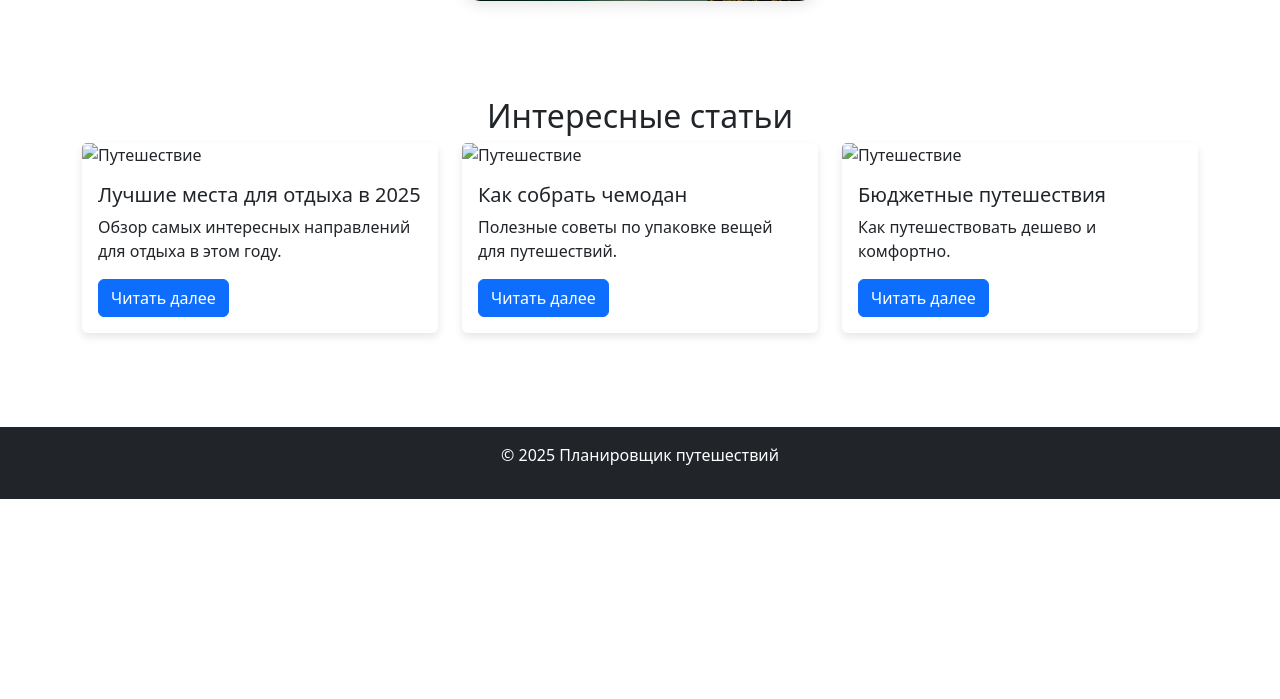
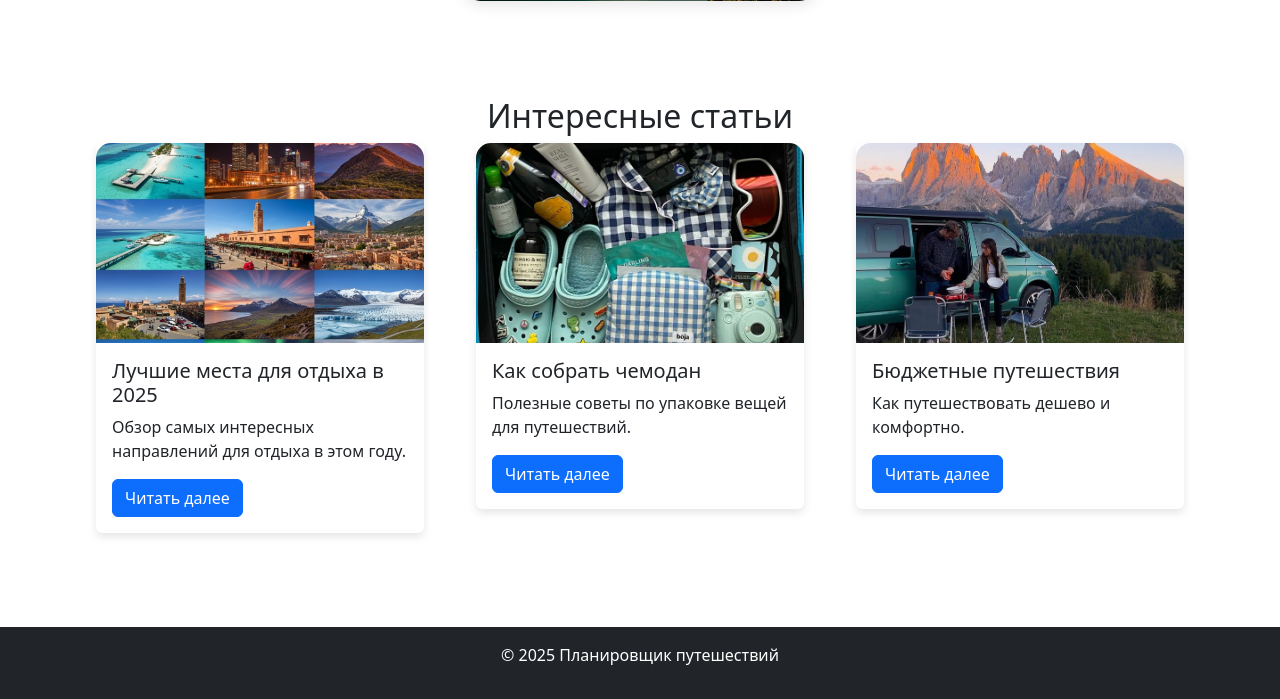
Before and after one commit to HYG0/Travel-web-app, a Flask app: page / in a window 1280 px wide. Shown: the part 591-1290 px from the top of the page. Before the commit the page ends 1090 px from the top, so only its background shows below. Run offline with Flask 3, Linux system fonts and the light colour scheme; style sheets or scripts are compiled from the project's sources; some libraries are stand-ins or nearby versions.

Commit message:
добавлены фото для статей

```diff
--- a/app/static/css/main.scss
+++ b/app/static/css/main.scss
@@ -178,6 +178,15 @@ $theme-colors: map-merge($theme-colors, $custom-colors);
     margin-bottom: 20px;
     border: none;
     box-shadow: 0 4px 8px rgba(0,0,0,0.1);
+    max-width: 328px; /* Синхронизация с максимальной шириной карусели */
+    margin-left: auto;
+    margin-right: auto; /* Центрирование карточек */
+}
+.card-img-top {
+    width: 100%; /* Ширина равна ширине карточки */
+    height: 200px; /* Фиксированная высота для изображения */
+    object-fit: cover; /* Масштабирование изображения с сохранением пропорций */
+    border-radius: 15px 15px 0 0; /* Закругленные углы сверху */
 }
 
 /* Подвал */
--- a/app/templates/main.html
+++ b/app/templates/main.html
@@ -68,7 +68,7 @@
         <div class="row">
             <div class="col-md-6 col-lg-4 mb-4">
                 <div class="card">
-                    <img src="https://via.placeholder.com/400x250" class="card-img-top" alt="Путешествие">
+                    <img src="../static/images/vacation.jpg" class="card-img-top" alt="Путешествие">
                     <div class="card-body">
                         <h5 class="card-title">Лучшие места для отдыха в 2025</h5>
                         <p class="card-text">Обзор самых интересных направлений для отдыха в этом году.</p>
@@ -78,7 +78,7 @@
             </div>
             <div class="col-md-6 col-lg-4 mb-4">
                 <div class="card">
-                    <img src="https://via.placeholder.com/400x250" class="card-img-top" alt="Путешествие">
+                    <img src="../static/images/bag.jpg" class="card-img-top" alt="Путешествие">
                     <div class="card-body">
                         <h5 class="card-title">Как собрать чемодан</h5>
                         <p class="card-text">Полезные советы по упаковке вещей для путешествий.</p>
@@ -88,7 +88,7 @@
             </div>
             <div class="col-md-6 col-lg-4 mb-4">
                 <div class="card">
-                    <img src="https://via.placeholder.com/400x250" class="card-img-top" alt="Путешествие">
+                    <img src="../static/images/trav.jpg" class="card-img-top" alt="Путешествие">
                     <div class="card-body">
                         <h5 class="card-title">Бюджетные путешествия</h5>
                         <p class="card-text">Как путешествовать дешево и комфортно.</p>
```
Also changed, not shown: app/static/images/bag.jpg (added), app/static/images/trav.jpg (added), app/static/images/vacation.jpg (added).
